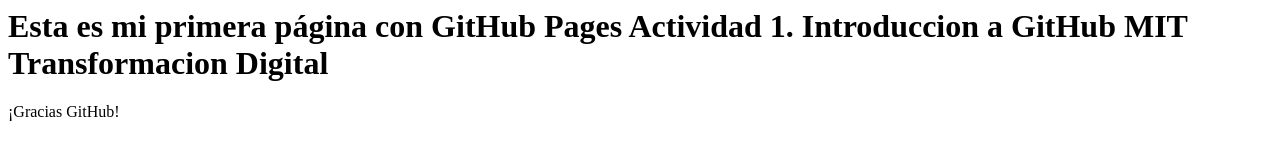
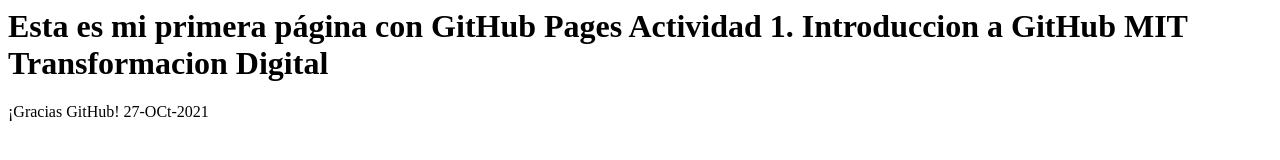
Before and after one commit to chrismira/MyRepo, a plain HTML site: page index.html in a window 1280 px wide. Drawn offline with Linux system fonts and the light colour scheme.

Commit message:
Update index.html

```diff
--- a/index.html
+++ b/index.html
@@ -2,5 +2,6 @@
 <h1> Esta es mi primera página con GitHub Pages
 Actividad 1. Introduccion a GitHub
 MIT Transformacion Digital </h1>
-<p>¡Gracias GitHub!</p>
+<p>¡Gracias GitHub!
+  27-OCt-2021</p>
 </html>
```
